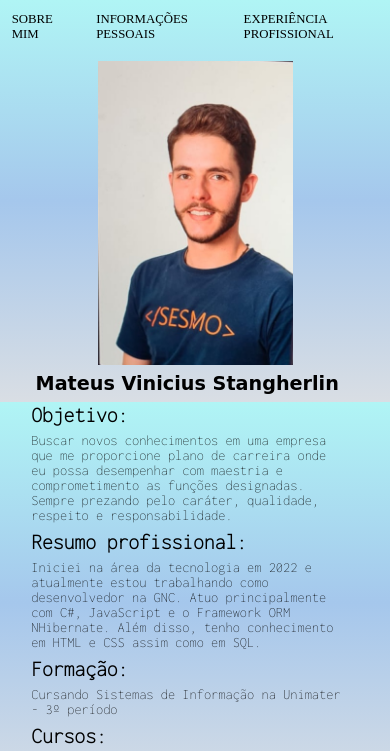
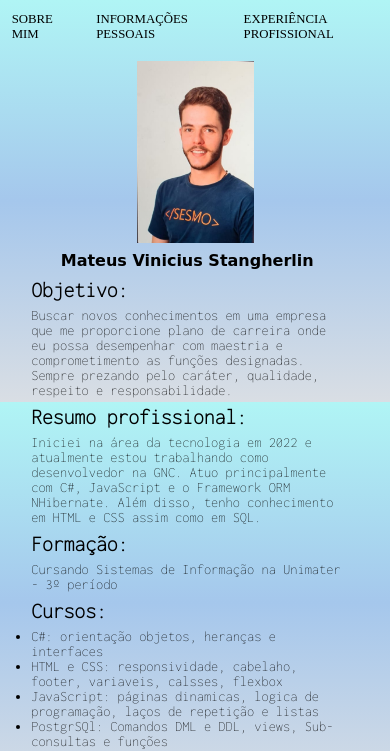
Before and after one commit to Mateus402/CurriculoOnline, a plain HTML site: page index.html in a window 390 px wide. Shown: the top 751 px of the page. Drawn offline with Linux system fonts and the light colour scheme; a web font is replaced by a local one.

Commit message:
Corrigindo responsividade

```diff
--- a/style.css
+++ b/style.css
@@ -63,7 +63,7 @@ body {
     width: 80%;
     display: flex;
     flex-direction: column;
-    gap: 32px;
+    gap: 20px;
     font-family: 'Inconsolata', monospace;
     padding: 0% 4% 0% 0%;
 }
@@ -73,6 +73,7 @@ body {
     font-size: 40px;
     font-family: 'Castoro Titling', cursive;
 }
+
 
 .apresentacao-conteudo-subtitulo {
     display: flex;
@@ -123,8 +124,6 @@ body {
 }
 
 @media (max-width: 1000px) {
-
-
     .cabecalho {
         font-size: 0.8rem;
         padding: 0;
@@ -143,11 +142,12 @@ body {
 
     .imagem {
         padding: 2%;
-        width: 50%;
+        width: 30%;
     }
 
     .apresentacao-conteudo {
         gap: 8px;
+        font-size: 0.8rem;
     }
 
     .apresentacao-conteudo-links {
@@ -163,7 +163,7 @@ body {
     }
 
     .apresentacao-conteudo-titulo {
-        font-size: 1.2rem;
+        font-size: 1rem;
     }
 
     .apresentacao-conteudo-subtitulo {
```
